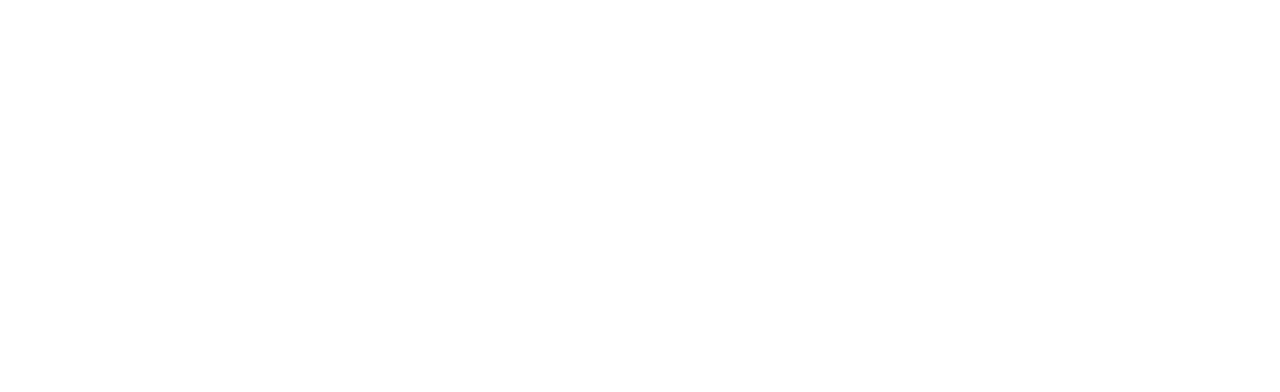
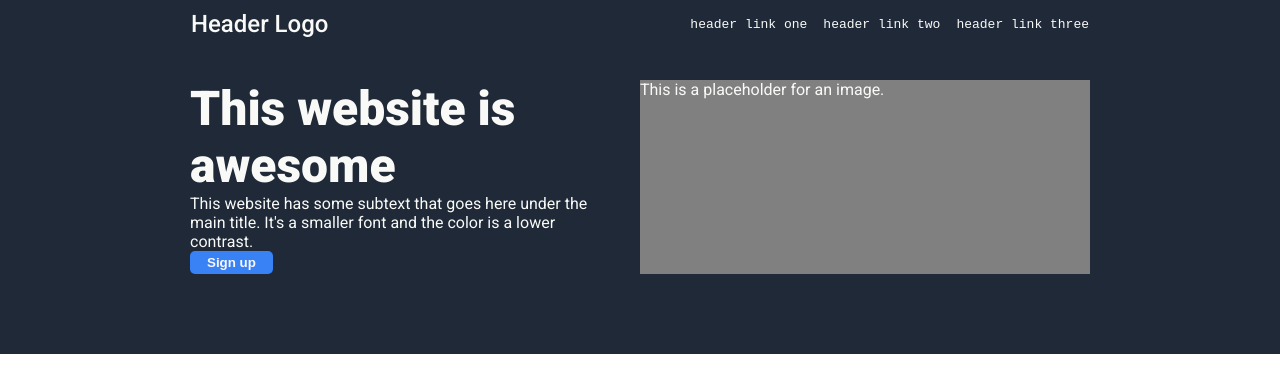
Before and after one commit to chamitha1/Landing-Page-TOP, a plain HTML site: page index.html in a window 1280 px wide. Drawn offline with Linux system fonts and the light colour scheme.

Commit message:
Implemented section-one.
Added header (Header logo and nav-bar), hero and an image placeholder.
Section one done. some refining needed.

```diff
--- a/index.html
+++ b/index.html
@@ -3,9 +3,62 @@
 <head>
     <meta charset="UTF-8">
     <meta name="viewport" content="width=device-width, initial-scale=1.0">
+    <link rel="stylesheet" href="styles.css">
+    <link rel="preconnect" href="https://fonts.googleapis.com">
+    <link rel="preconnect" href="https://fonts.gstatic.com" crossorigin>
+    <link href="https://fonts.googleapis.com/css2?family=Roboto:ital,wght@0,100;0,300;0,400;0,500;0,700;0,900;1,100;1,300;1,400;1,500;1,700;1,900&display=swap" rel="stylesheet">
     <title>Landing page</title>
 </head>
 <body>
 
+    <div class="section-one">
+        <div class="header">
+            <div class="header-logo">
+                Header Logo
+            </div>
+            <div class="right-links">
+                <ul>
+                    <a href="#">header link one</a>
+                    <a href="#">header link two</a>
+                    <a href="#">header link three</a>
+                </ul>
+            </div>
+        </div>
+
+        <div class="hero-container">
+            <div class="hero-section">
+                <div class="hero-text">
+                    This website is awesome
+                </div>
+                <div class="hero-secondory-text">
+                    This website has some subtext that goes here under the main title. It's a smaller font
+                    and the color is a lower contrast.
+                </div>
+                <div class="hero-btn-container">
+                    <button>Sign up</button>
+                </div>
+            </div>
+            <div class="img-section">
+                This is a placeholder for an image.
+            </div>
+        </div>
+    </div>
+
+    <div class="section-two">
+
+    </div>
+
+    <div class="sections-three">
+
+    </div>
+
+    <div class="section-four">
+
+    </div>
+
+    <div class="footer">
+
+    </div>
+
 </body>
 </html>
--- a/styles.css
+++ b/styles.css
@@ -0,0 +1,70 @@
+body{
+    font-family: "Roboto";
+    margin:0;
+}
+
+a{
+    text-decoration: none;
+    color: #F9FAF8;
+    font-family: monospace;
+}
+
+ul{
+    margin:0;
+    padding:0;
+    display: flex;
+    gap:16px;
+}
+
+.section-one{
+    background-color: #1F2937;
+    margin:0;
+    padding:0;
+    /* height: 500px; */
+}
+
+.header{
+    display: flex;
+    color:#F9FAF8;
+    justify-content: space-around;
+    align-items: center;
+    padding:10px;
+    margin-bottom: 32px;
+}
+
+.header-logo{
+    font-size: 24px;
+    font-weight: 500;
+}
+
+.hero-container{
+    display:flex;
+    justify-content: center;
+    gap: 50px;
+    padding-bottom: 80px;
+}
+
+.hero-section{
+    color: #F9FAF8;
+    width: 400px;
+}
+
+.hero-text{
+    font-size:48px;
+    font-weight: 800;
+}
+
+.img-section{
+    color: #F9FAF8;
+    width:450px;
+    background-color:gray;
+}
+
+.hero-btn-container button{
+        background-color: #3882F6;
+        color: #FAF6F8;
+        padding: 4px 17px;
+        border-radius: 5px;
+        border: 0;
+        font-weight: bold;
+}
```
Also changed, not shown: images/stairs.jpg (added).
